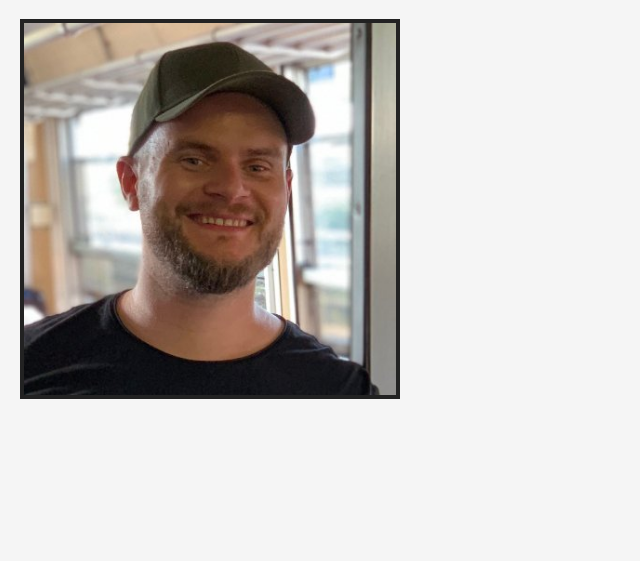
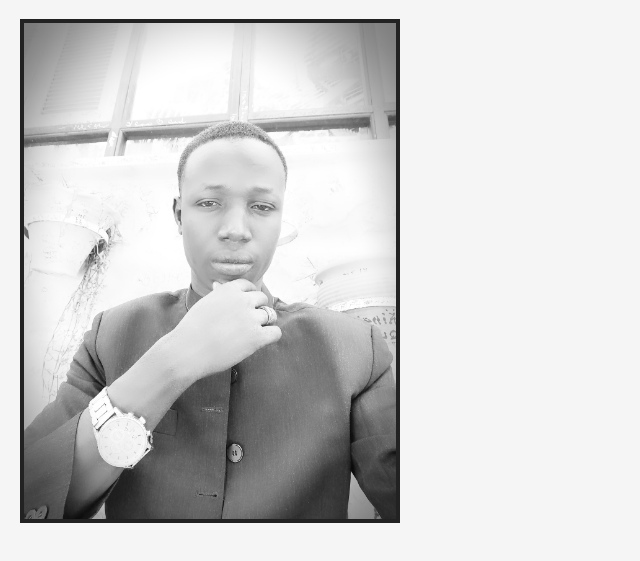
Before and after one commit to nasreldeen22c/14.-Build-a-Personal-Website, a plain HTML site: page index.html in a window 1280 px wide. Shown: the part 81-642 px from the top of the page, without its empty margins (0-640 px from the left). Drawn offline with nearby package versions, Linux system fonts and the light colour scheme; a web font is replaced by a local one.

Commit message:
change my photo

```diff
--- a/index.html
+++ b/index.html
@@ -11,6 +11,6 @@
         Write the HTML for your personal website.
         -->
         <h1>Nasreldeen</h1>
-        <img src="per.jpg" alt="">
+        <img src="Nasr.jpg" alt="">
     </body>
 </html>
```
Also changed, not shown: Nasr.jpg (added).
